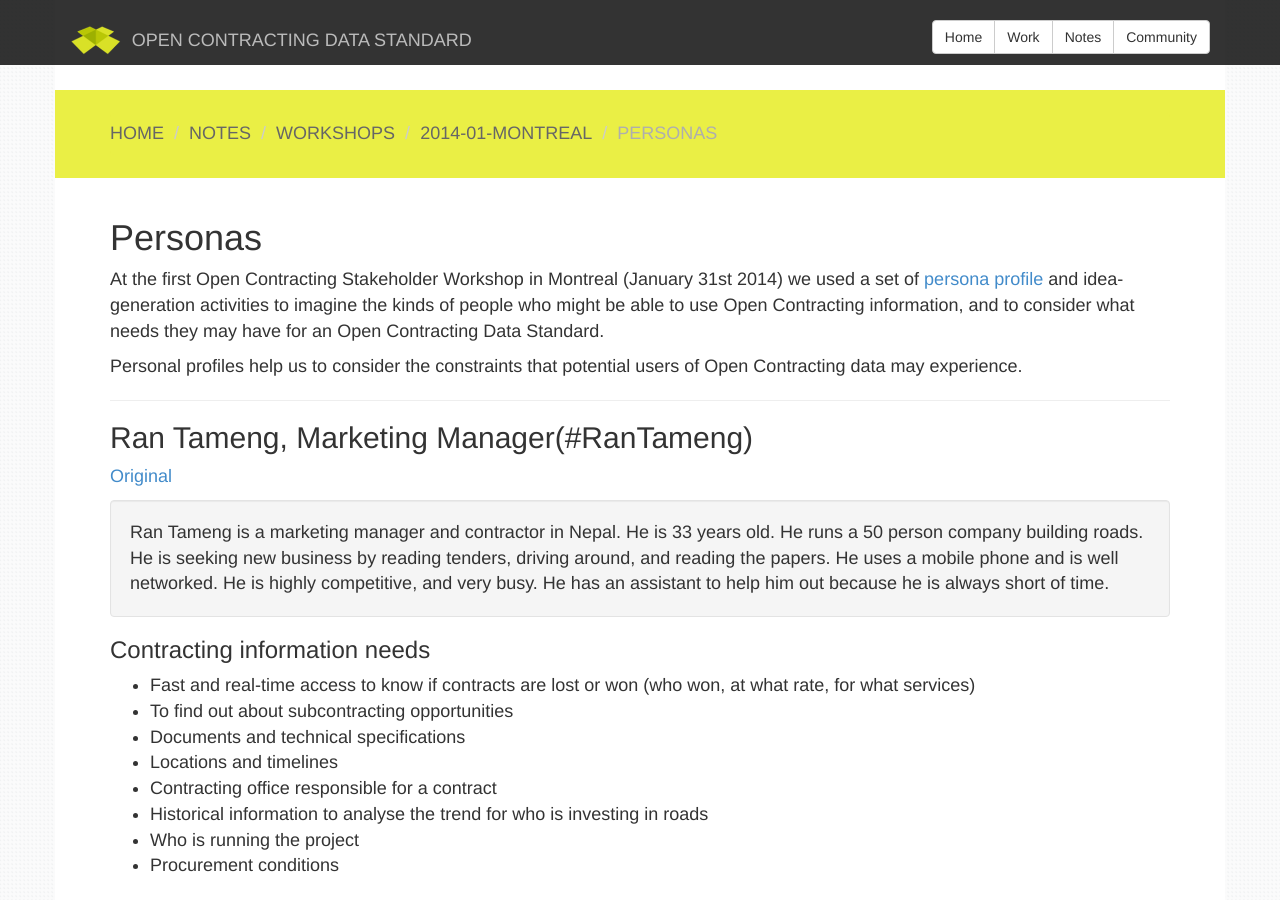
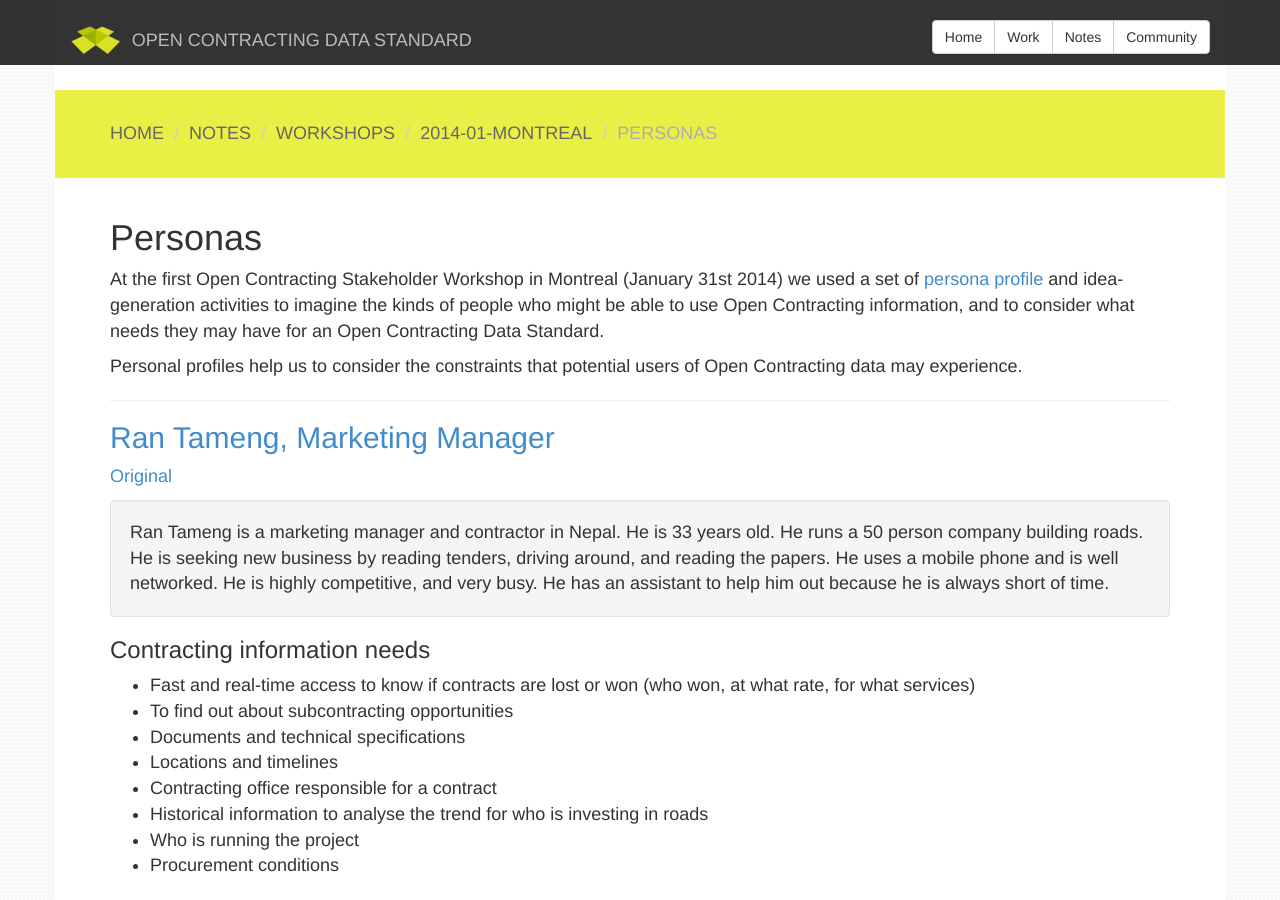
Before and after one commit to open-contracting/open-contracting.github.io, a Jekyll site: the page built from pages/notes/workshops/2014-01-Montreal/personas.md, in a window 1280 px wide and 900 px high. Built offline with Jekyll 4.4.1, drawn with Linux system fonts in a browser that asks for light colours; nearby versions of some CDN libraries; Markdown is read by kramdown in place of the engine named in the settings.

Commit message:
Update personas.md

```diff
--- a/pages/notes/workshops/2014-01-Montreal/personas.md
+++ b/pages/notes/workshops/2014-01-Montreal/personas.md
@@ -11,7 +11,7 @@ Personal profiles help us to consider the constraints that potential users of Op
 
 ----
 
-## Ran Tameng, Marketing Manager(#RanTameng)
+## [Ran Tameng, Marketing Manager](#RanTameng)
 [Original](/assets/images/2014-01-Montreal/IMG_6269.JPG)
 <div class="well">
 Ran Tameng is a marketing manager and contractor in Nepal. He is 33 years old. He runs a 50 person company building roads. He is seeking new business by reading tenders, driving around, and reading the papers. He uses a mobile phone and is well networked. He is highly competitive, and very busy. He has an assistant to help him out because he is always short of time.
```
